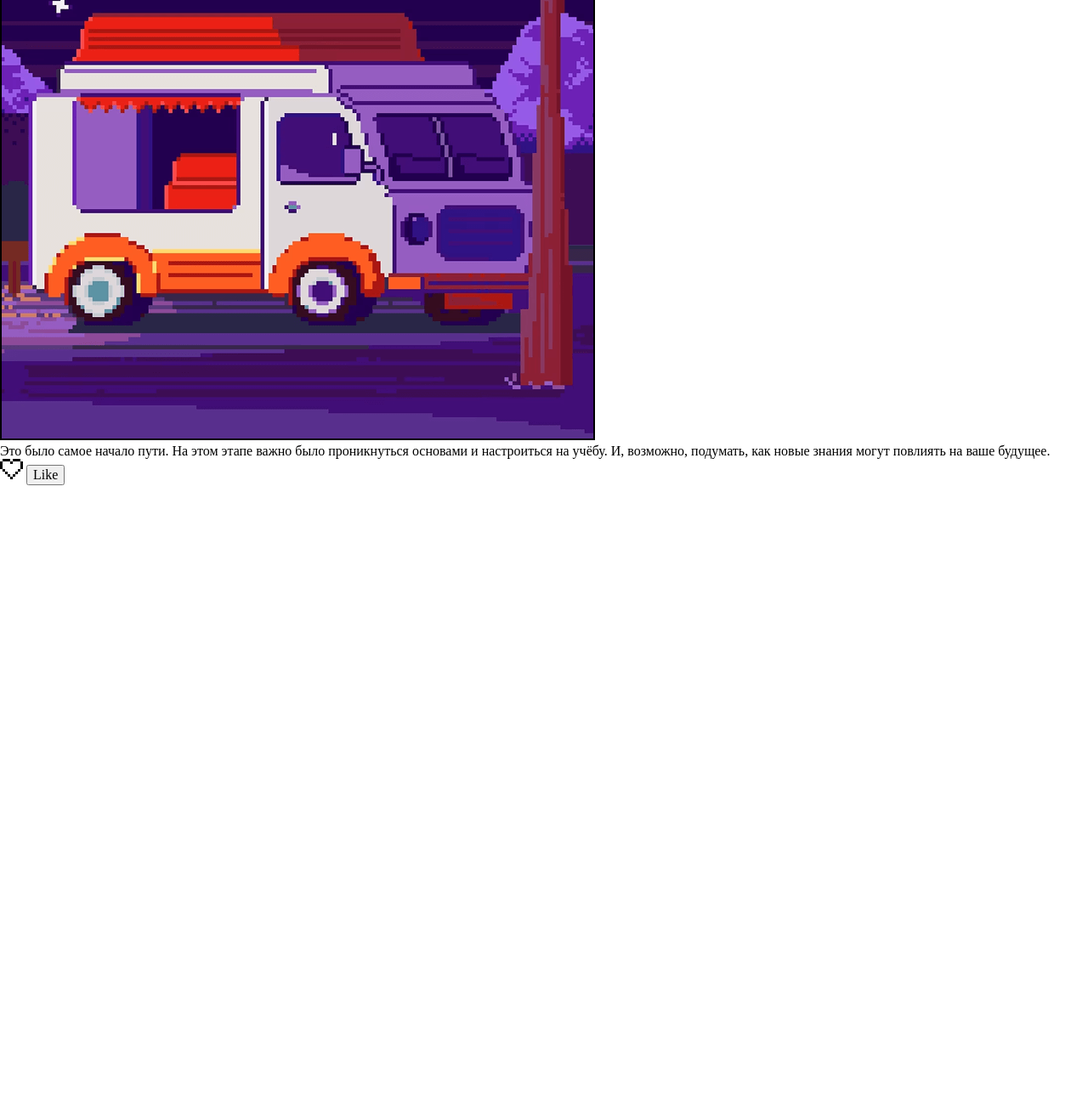
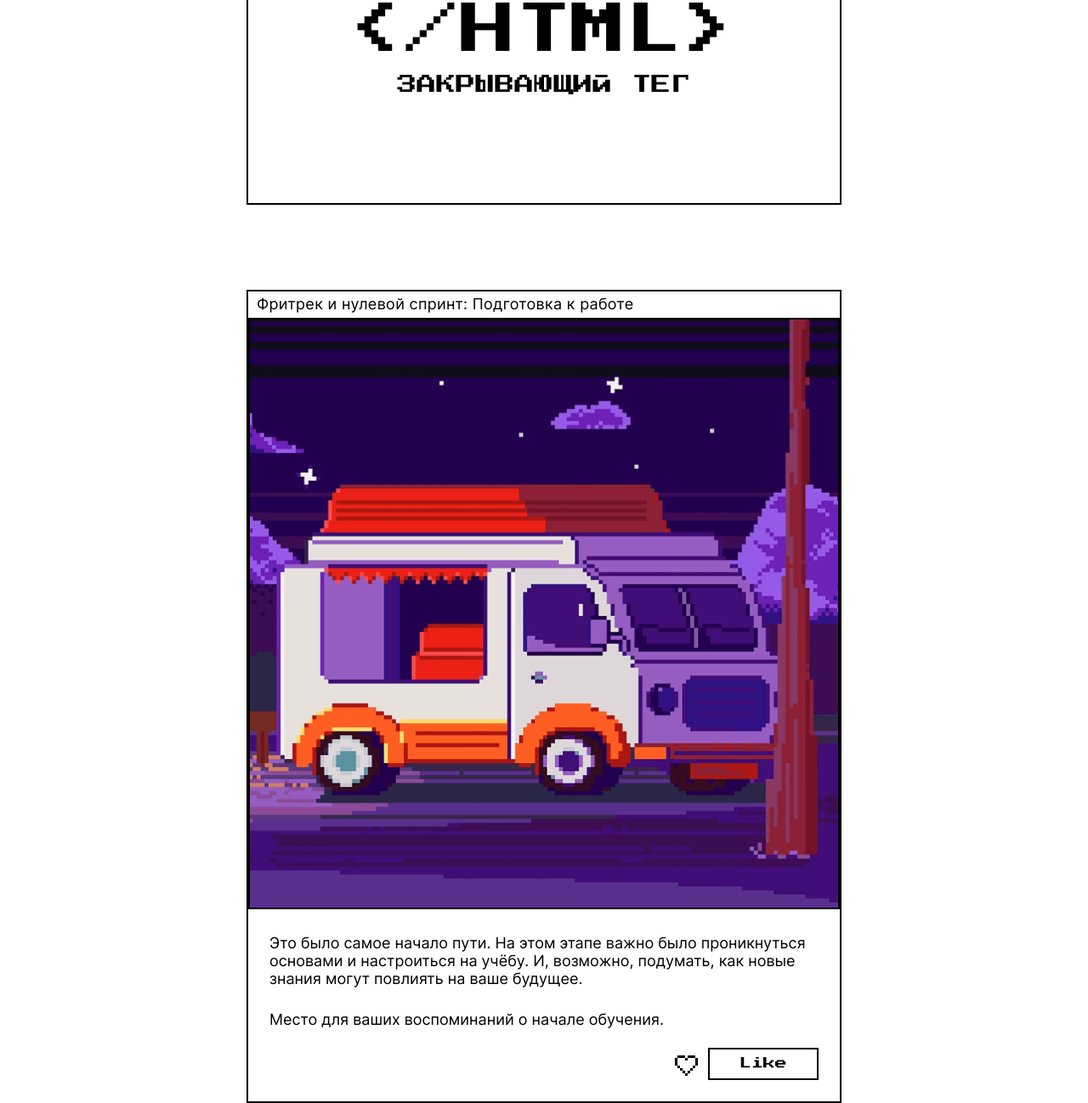
Before and after one commit to IvanDanilenkov/zakrivayuschiy-teg-f, a plain HTML site: page index.html in a window 1280 px wide. Shown: the part 227-1525 px from the top of the page at 85% size. Before the commit the page ends 800 px from the top, so only its background shows below. Drawn offline with Linux system fonts and the light colour scheme.

Commit message:
added card

```diff
--- a/fonts/fonts.css
+++ b/fonts/fonts.css
@@ -1 +1,27 @@
 /* В этом файле вы импортируете все шрифты для сайта. Один из них вариативный и требует особенной настройки */
+@font-face {
+  font-display: swap;
+  font-family: "Inter";
+  src: local("Inter-Variable"),
+    url("../fonts/Inter-Variable.woff2") format("woff2 supports variations"),
+    url("../fonts/Inter-Variable.woff2") format("woff2-variations");
+  font-weight: 400 700;
+}
+
+@font-face {
+  font-display: swap;
+  font-family: 'PressStart2P-Regular';
+  src:
+    local('Press Start 2P'),
+    url('../fonts/PressStart2P-Regular.woff') format('woff');
+    font-weight: 400;
+}
+
+@font-face {
+  font-display: swap;
+  font-family: 'Press Start 2P';
+  src:
+    local('PressStart2P-Regular'),
+    url('../fonts/PressStart2P-Regular.woff') format('woff');
+    font-weight: 700;
+}
--- a/index.html
+++ b/index.html
@@ -10,18 +10,50 @@
     <link rel="stylesheet" href="./styles/style.css" />
     <link rel="stylesheet" href="./styles/animations.css" />
     <link rel="icon" type="image/svg+xml" href="./svg/favicon.svg" />
+    <link
+      rel="icon"
+      type="image/png"
+      sizes="32x32"
+      href="./images/favicon-32.png"
+    />
+    <link
+      rel="icon"
+      type="image/png"
+      sizes="16x16"
+      href="./images/favicon-16.png"
+    />
+    <link
+      rel="apple-touch-icon"
+      sizes="180x180"
+      href="./images/apple-touch-icon.png"
+    />
+    <link rel="icon" href="./images/favicon.ico" sizes="any" />
   </head>
   <body class="page">
-    <header class="header">
-      <h1></h1>
-      <p>закрывающий тег</p>
+    <header class="header section-size">
+      <h1 class="header__title">&lt;/HTML&gt;</h1>
+      <p class="header__text">закрывающий тег</p>
     </header>
-    <main>
-      <article>
-        <h2>Фритрек и нулевой спринт: Подготовка к работе</h2>
-        <img src="./images/image.png"/>
-        <p>Это было самое начало пути. На этом этапе важно было проникнуться основами и настроиться на учёбу. И, возможно, подумать, как новые знания могут повлиять на ваше будущее.</p>
+    <main class="main section-size">
+      <article class="article__cards section-size">
+        <h2 class="article__title">
+          Фритрек и нулевой спринт: Подготовка к работе
+        </h2>
+        <img src="./images/image.png" class="cards__images" />
+        <div class="article__content">
+          <div class="article__text">
+            <p>
+              Это было самое начало пути. На этом этапе важно было проникнуться
+              основами и настроиться на учёбу. И, возможно, подумать, как новые
+              знания могут повлиять на ваше будущее.
+            </p>
+            Место для ваших воспоминаний о начале обучения.
+            <p></p>
+          </div>
+          <div class="card__button-style">
+            <button class="card__icon-button is-liked card__icon-button-style">
               <svg
+                class="like-icon"
                 width="27"
                 height="24"
                 viewBox="0 0 27 24"
@@ -49,7 +81,12 @@
                 <path d="M15 3H12V6H15V3Z" fill="black" />
                 <path d="M15 21H12V24H15V21Z" fill="black" />
               </svg>
-        <button>Like</button>
+            </button>
+            <button class="card__like-button card__like-button-style">
+              <span class="button__text">Like</span>
+            </button>
+          </div>
+        </div>
       </article>
     </main>
     <script src="./scripts/like.js"></script>
--- a/styles/style.css
+++ b/styles/style.css
@@ -11,6 +11,93 @@
 */
 
 .page {
+  display: flex;
+  flex-direction: column;
+  justify-content: center;
+  align-items: center;
+  font-family: var(--font-main, sans-serif);
   min-inline-size: 320px;
   min-block-size: 100dvb;
+  font-variation-settings: "wght" var(--weight-card-text);
 }
+
+.header {
+  width: 100%;
+  margin: 100px 0;
+  font-family: var(--font-accent, monospace);
+  text-transform: uppercase;
+  min-block-size: clamp(327px, 5.333vw + 307px, 368px);
+  border: 2px solid #000;
+  display: flex;
+  flex-direction: column;
+  justify-content: center;
+  align-items: center;
+  gap: 20px;
+}
+
+.section-size {
+  width: var(--section-width);
+}
+
+.header__title {
+  font-size: clamp(3.0625rem, 1.9087rem + 4.9231vw, 4.0625rem);
+}
+
+.header__text {
+  font-size: clamp(0.875rem, 0.226rem + 2.7692vw, 1.4375rem);
+}
+
+.article__cards {
+  border: 2px solid #000000;
+}
+
+.article__title {
+  font-size: 18px;
+  font-weight: var(--weight-card-header);
+  padding: 4px 10px 6px;
+  letter-spacing: 0.02rem;
+}
+
+.cards__images {
+  width: 100%;
+  object-fit: cover;
+  object-position: center;
+}
+
+.article__content {
+  padding: 25px;
+}
+
+.article__text {
+  font-size: 18px;
+  line-height: 21px;
+}
+
+.article__text p:first-child {
+  padding-block-end: 27px;
+}
+
+.card__button-style {
+  padding-block-start: 23px;
+  display: flex;
+  justify-content: flex-end;
+  align-items: flex-end;
+  gap: 6px;
+}
+
+.card__icon-button-style {
+  background-color: transparent;
+  border: none;
+}
+
+.card__like-button-style {
+  background-color: transparent;
+  inline-size: 130px;
+  block-size: 38px;
+  border: 2px solid #000000;
+}
+
+.button__text {
+  font-family: var(--font-accent);
+  font-size: 14px;
+}
--- a/styles/variables.css
+++ b/styles/variables.css
@@ -1 +1,8 @@
 /* В этом файле будут храниться все значения переменных в исходном состоянии, а так же их изменения в зависимости от ширины устройства */
+:root {
+  --font-main: 'Inter';
+  --font-accent: 'Press Start 2P';
+  --weight-card-text: 400;
+  --weight-card-header: 700;
+  --section-width: clamp(375px, 90vw, 700px);
+}
```
Also changed, not shown: images/apple-touch-icon.png (added), images/favicon-16.png (added), images/favicon-32.png (added), images/favicon.ico (added), svg/floppy.svg, 1 other file. Lines whose indentation alone changed are shown as unchanged.
